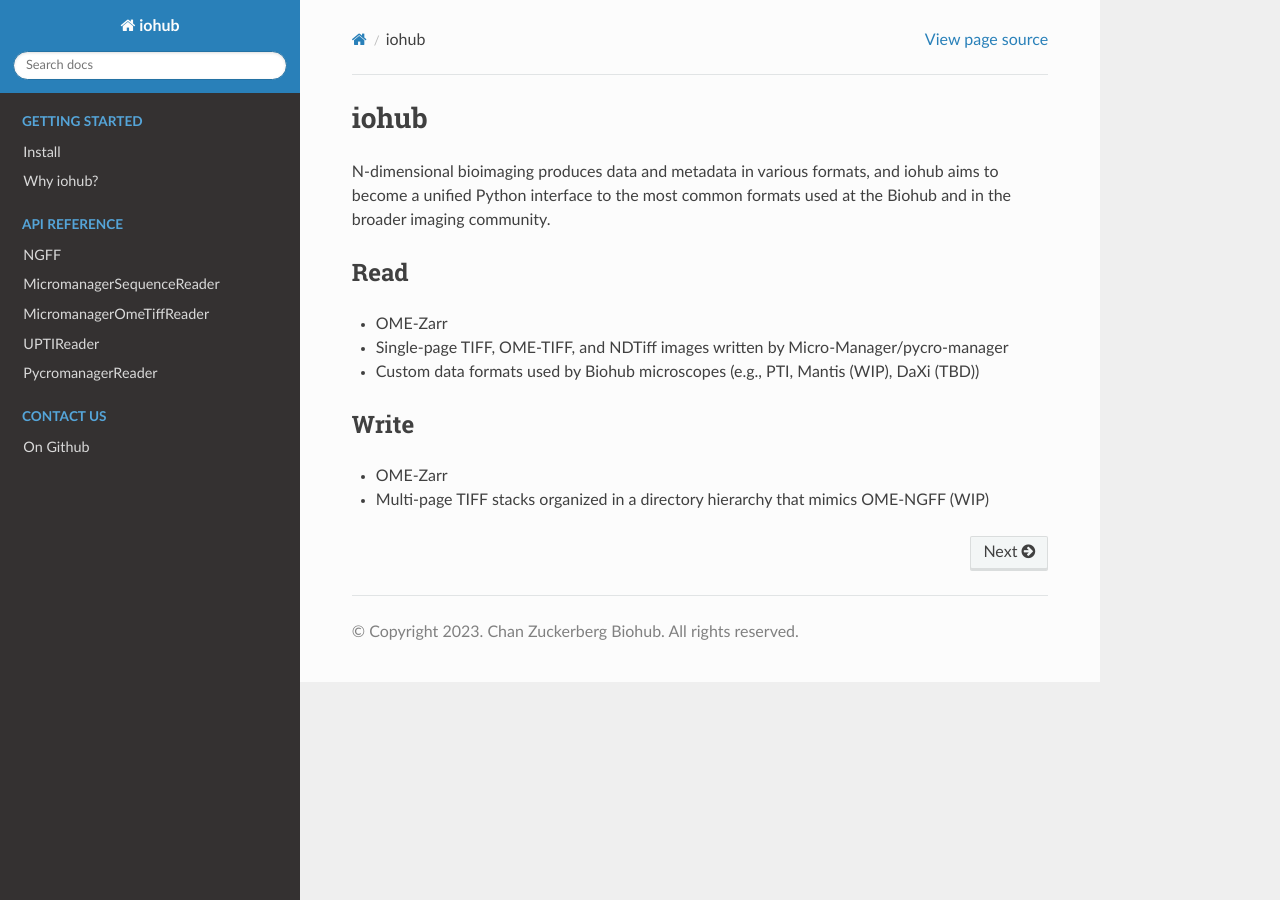
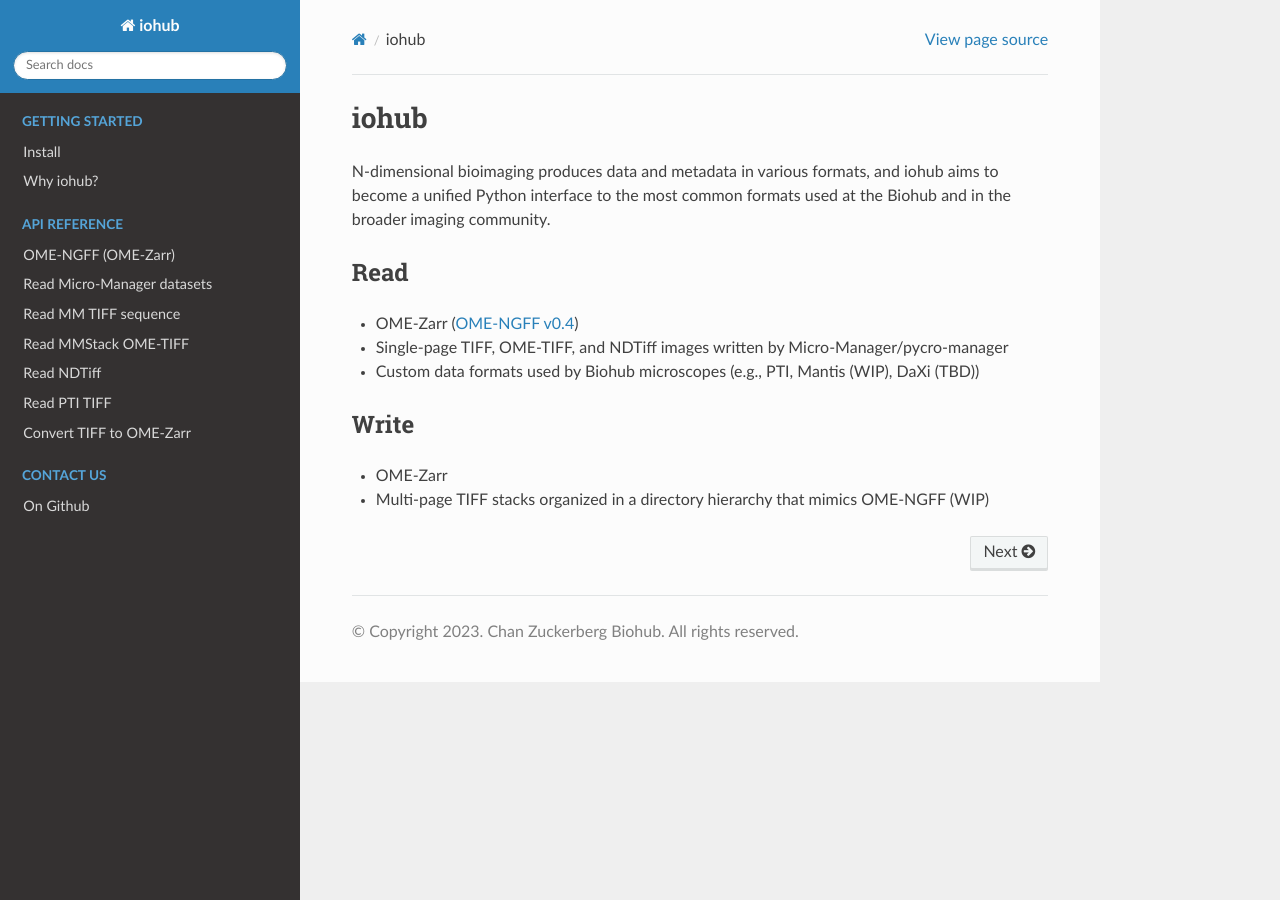
Before and after one commit to czbiohub-sf/iohub, a Sphinx documentation site: the page built from docs/source/index.rst, in a window 1280 px wide. Built offline with Sphinx 7.4.7 and the Read the Docs theme 2.0.0, drawn with Linux system fonts in a browser that asks for light colours; pages that are not in the unit, such as notebooks, are missing from menus.

Commit message:
Preparing for dev pre-release on PyPI (#107)
* add test workflow for more platforms

* update trove classifiers

* update documentation

* rearrange toc tree

* document NGFFNode

* update custom formats in readme

* fix format names

* specify supported NGFF version

```diff
--- a/docs/source/api/mm_ometiff_reader.rst
+++ b/docs/source/api/mm_ometiff_reader.rst
@@ -1,5 +1,5 @@
-MicromanagerOmeTiffReader
-~~~~~~~~~~~~~~~~~~~~~~~~~~~~
+Read MMStack OME-TIFF
+~~~~~~~~~~~~~~~~~~~~~
 
     .. currentmodule:: iohub.multipagetiff
 
--- /dev/null
+++ b/docs/source/api/mm_reader.rst
@@ -0,0 +1,6 @@
+Read Micro-Manager datasets
+~~~~~~~~~~~~~~~~~~~~~~~~~~~
+
+    .. currentmodule:: iohub
+
+    .. autofunction:: read_micromanager
--- a/docs/source/api/mm_sequence_reader.rst
+++ b/docs/source/api/mm_sequence_reader.rst
@@ -1,5 +1,5 @@
-MicromanagerSequenceReader
-~~~~~~~~~~~~~~~~~~~~~~~~~~~~
+Read MM TIFF sequence
+~~~~~~~~~~~~~~~~~~~~~
 
     .. currentmodule:: iohub.singlepagetiff
 
--- a/docs/source/api/upti.rst
+++ b/docs/source/api/upti.rst
@@ -1,5 +1,5 @@
-UPTIReader
-~~~~~~~~~~
+Read PTI TIFF
+~~~~~~~~~~~~~
 
     .. currentmodule:: iohub.upti
 
--- a/docs/source/index.rst
+++ b/docs/source/index.rst
@@ -9,7 +9,7 @@ used at the Biohub and in the broader imaging community.
 Read
 ====
 
-- OME-Zarr
+- OME-Zarr (`OME-NGFF v0.4 <https://ngff.openmicroscopy.org/0.4/>`_)
 - Single-page TIFF, OME-TIFF, and NDTiff images written by Micro-Manager/pycro-manager
 - Custom data formats used by Biohub microscopes (e.g., PTI, Mantis (WIP), DaXi (TBD))
 
@@ -42,11 +42,13 @@ Write
    :hidden:
    :caption: API Reference
 
-   NGFF <api/ngff>
-   MicromanagerSequenceReader <api/mm_sequence_reader>
-   MicromanagerOmeTiffReader <api/mm_ometiff_reader>
-   UPTIReader <api/upti>
-   PycromanagerReader <api/pycromanager>
+   OME-NGFF (OME-Zarr) <api/ngff>
+   Read Micro-Manager datasets <api/mm_reader>
+   Read MM TIFF sequence <api/mm_sequence_reader>
+   Read MMStack OME-TIFF <api/mm_ometiff_reader>
+   Read NDTiff <api/ndtiff>
+   Read PTI TIFF <api/upti>
+   Convert TIFF to OME-Zarr <api/mm_converter>
 
 .. toctree::
    :maxdepth: 1
```
Also changed, not shown: README.md (+6 -3 lines), docs/source/api/mm_converter.rst (added, +11 -0 lines), docs/source/api/ndtiff.rst (added, +9 -0 lines), docs/source/api/ngff.rst (+17 -4 lines), docs/source/api/pycromanager.rst (deleted, +0 -9 lines), docs/source/contact_us/github.rst (+7 -4 lines), setup.cfg (+4 -4 lines), 3 other files.
